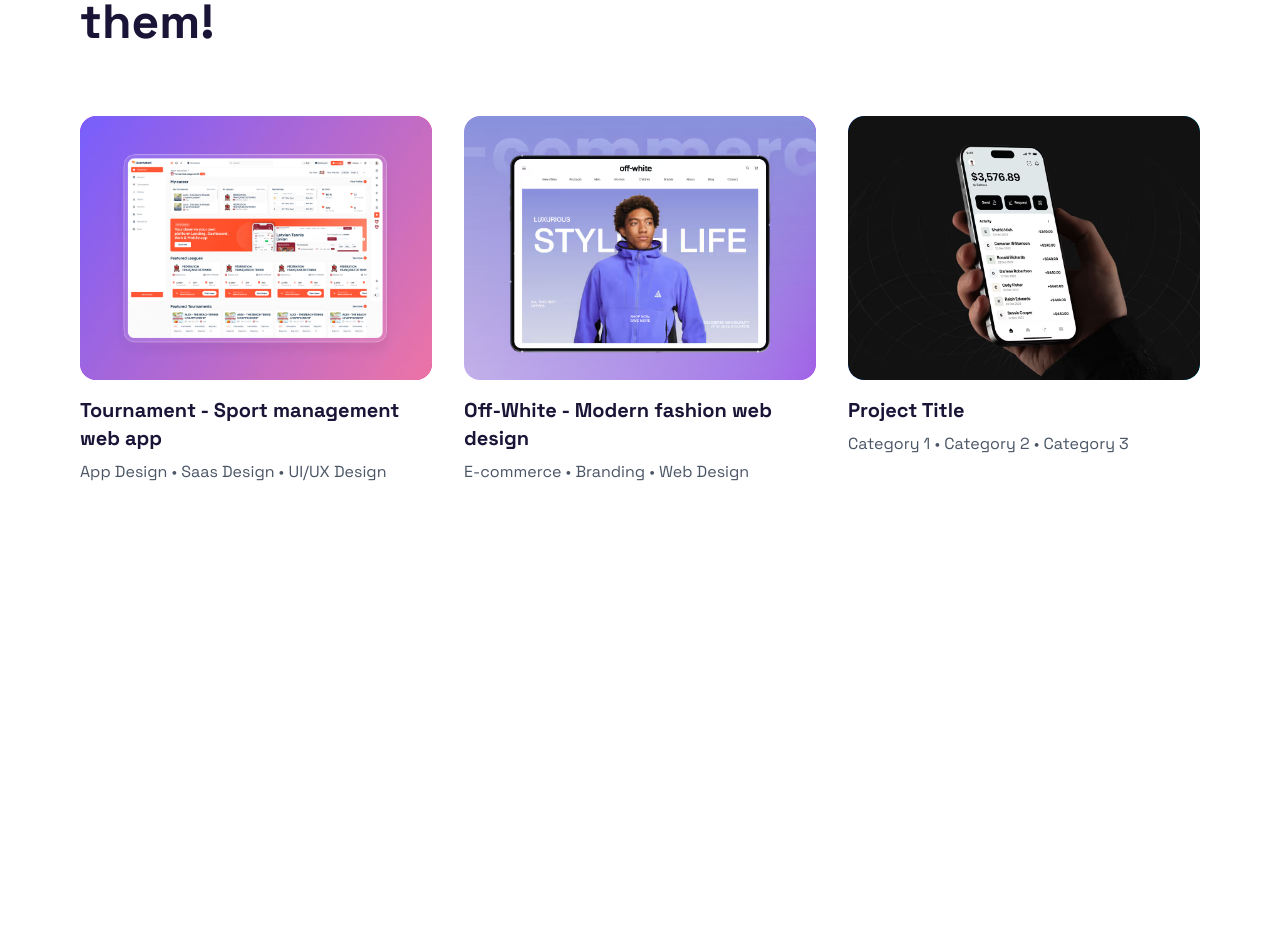
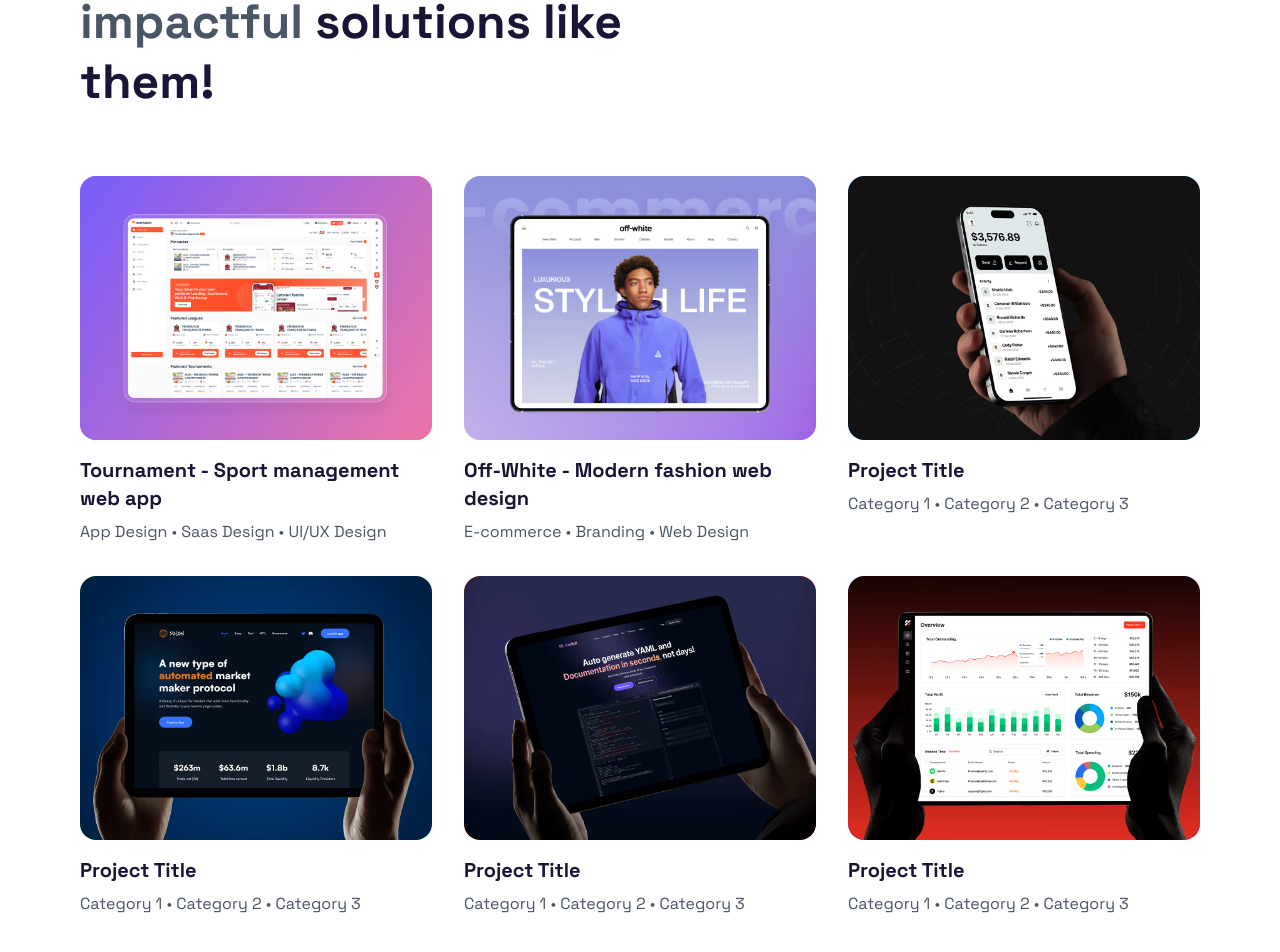
Before and after one commit to Joy773/Graphilence-Portfolio-Payment-App, a Next.js app in the folder my-app/: page / in a window 1280 px wide. Shown: the part 1090-2042 px from the top of the page. Before the commit the page ends 1638 px from the top, so only its background shows below. Built offline with nearby package versions, Linux system fonts and the light colour scheme.

Commit message:
Latest Commit

```diff
--- a/my-app/src/Components/WorkList.tsx
+++ b/my-app/src/Components/WorkList.tsx
@@ -26,17 +26,39 @@ const WorkList = () => {
       tags: "Category 1 • Category 2 • Category 3",
       gradient: "from-blue-500 to-cyan-500"
     },
+    {
+      id: 4,
+      image: "/work-list/fourth.avif",
+      title: "Project Title",
+      tags: "Category 1 • Category 2 • Category 3",
+      gradient: "from-green-500 to-emerald-500"
+    },
+    {
+      id: 5,
+      image: "/work-list/fifth.avif",
+      title: "Project Title",
+      tags: "Category 1 • Category 2 • Category 3",
+      gradient: "from-orange-500 to-red-500"
+    },
+    {
+      id: 6,
+      image: "/work-list/sixth.avif",
+      title: "Project Title",
+      tags: "Category 1 • Category 2 • Category 3",
+      gradient: "from-indigo-500 to-purple-500"
+    },
   ];
 
   return (
     <div className="mt-20 lg:mt-32 mb-16">
       {/* Heading */}
+      <div className='w-1/2'>
       <h2 className="text-3xl sm:text-4xl lg:text-5xl font-bold mb-12 lg:mb-16 leading-tight">
-        Turn your ideas into{" "}
+        <span className="text-midnight-monarch">Turn your ideas into</span>{" "}
         <span className="text-gray-600">impactful</span>{" "}
         <span className="text-midnight-monarch">solutions like them!</span>
       </h2>
-
+      </div>
       {/* Work Grid - 3 cards per row */}
       <div className="grid grid-cols-1 md:grid-cols-2 lg:grid-cols-3 gap-6 lg:gap-8">
         {workItems.map((item) => (
```
